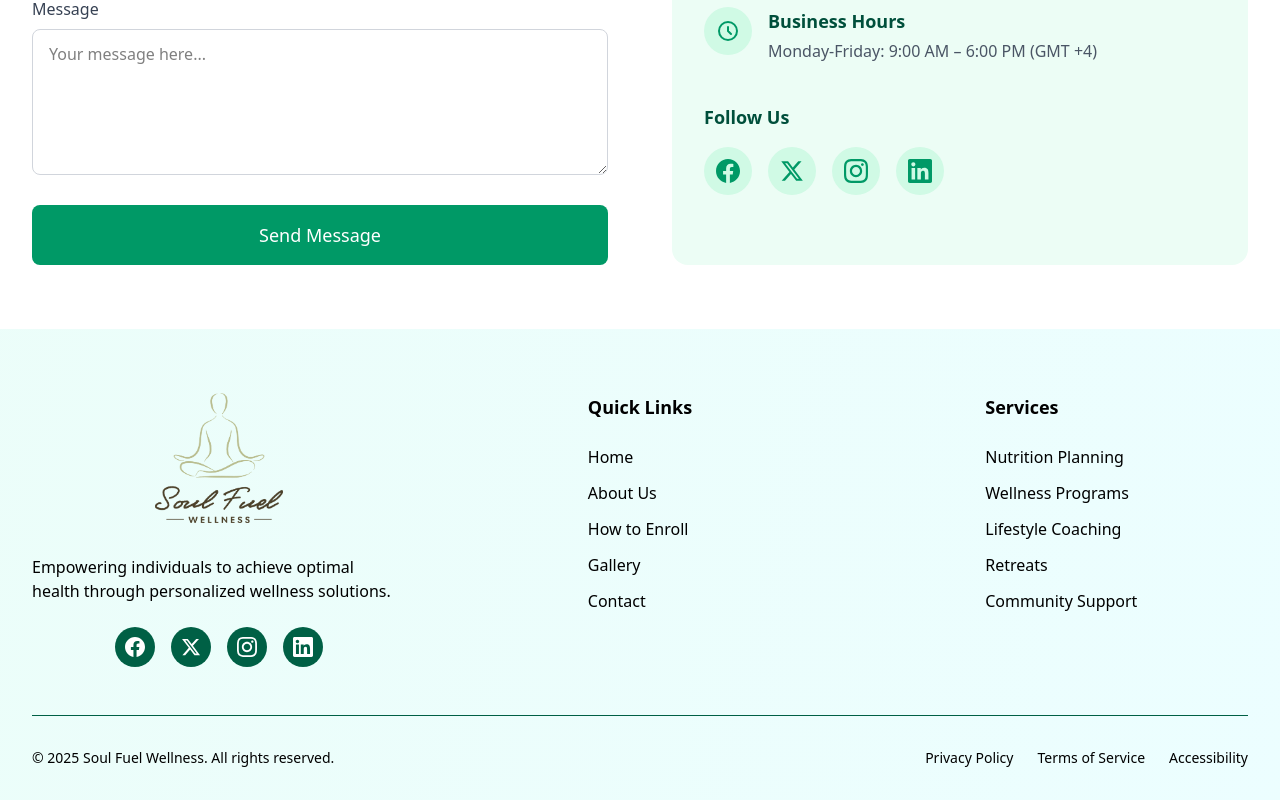
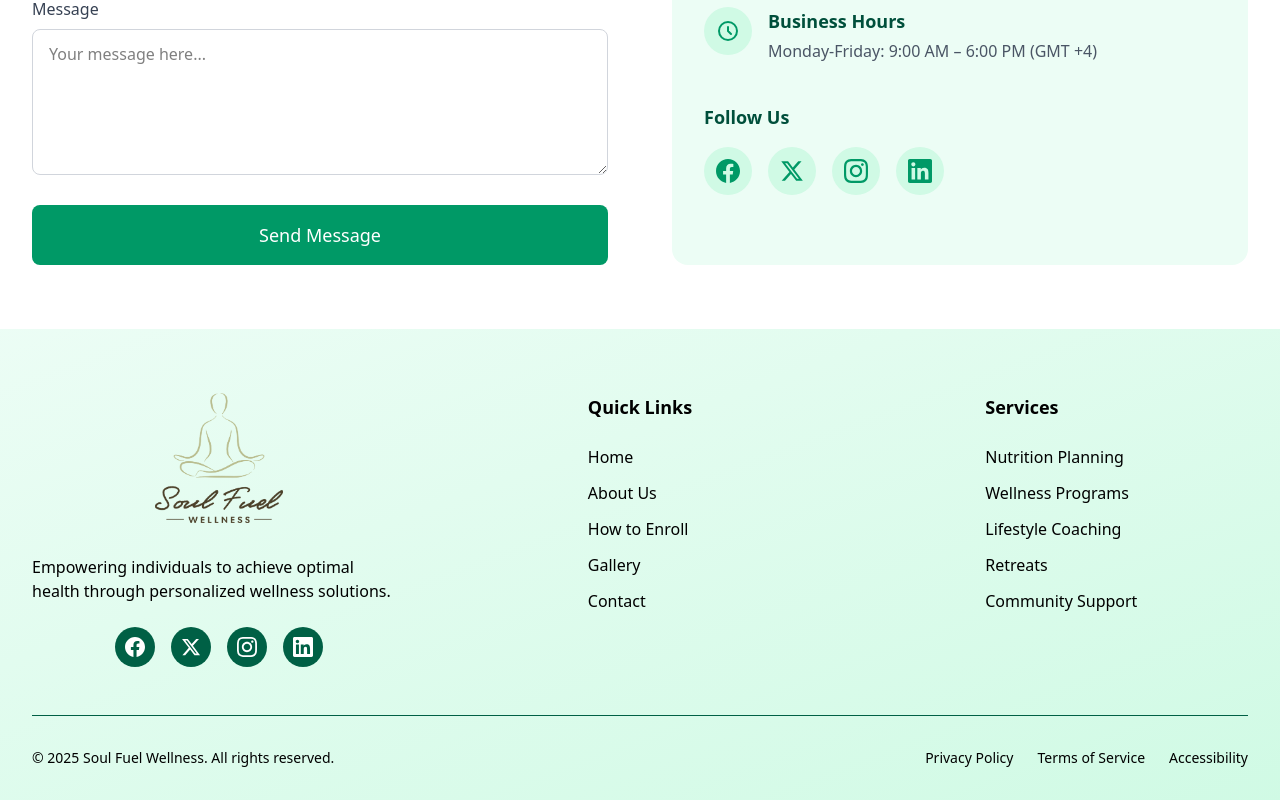
Before and after one commit to AmanMishra0987/nutri, a React (Vite) app: page / in a window 1280 px wide. Shown: the part 4542-5342 px from the top of the page. Built offline with nearby package versions, Linux system fonts and the light colour scheme.

Commit message:
footer background

```diff
--- a/src/components/Footer.jsx
+++ b/src/components/Footer.jsx
@@ -9,7 +9,7 @@ const Footer = memo(() => {
 
 
       {/* Footer */}
-      <footer className="bg-gradient-to-br text-black pt-16 pb-8">
+      <footer className="bg-gradient-to-br from-emerald-50 to-emerald-100 text-black pt-16 pb-8">
         <div className="max-w-7xl mx-auto px-4 sm:px-6 lg:px-8">
           <div className="grid grid-cols-1 md:grid-cols-2 lg:grid-cols-3 gap-12 mb-12 lg:justify-items-center">
             <div>
```
